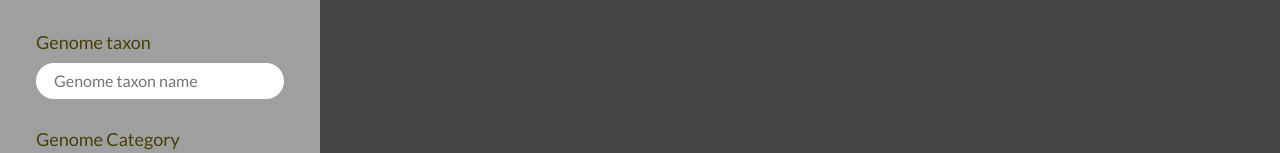
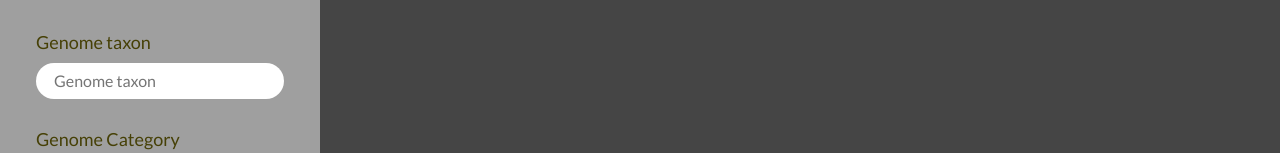
Before and after one commit to microbiomedatahub/microbiome-datahub, a React (Vite) app: page /projects in a window 1280 px wide. Both pictures are taken after a click on the button 25 px from the left and 105 px from the top of the page. Shown: the part 498-651 px from the top of the page. Built offline with nearby package versions, Linux system fonts and the light colour scheme; no server answers.

Commit message:
Change placeolder

```diff
--- a/src/components/GenomeCategory.tsx
+++ b/src/components/GenomeCategory.tsx
@@ -5,7 +5,7 @@ const GenomeCategory = () => {
         <label className='side-menu__links__heading'>Genome taxon</label>
         <input
           type='text'
-          placeholder='Genome taxon name'
+          placeholder='Genome taxon'
           className='side-menu__links__input'
         />
       </section>
```
